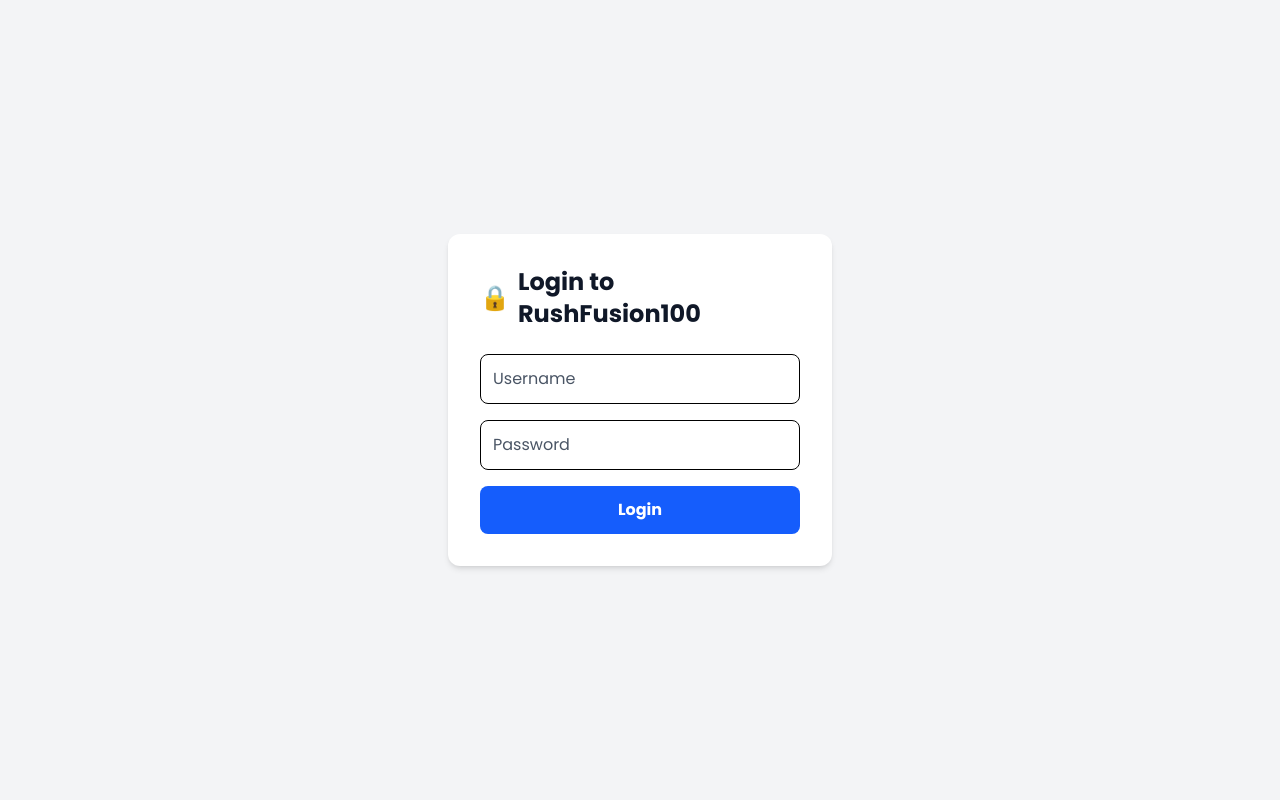
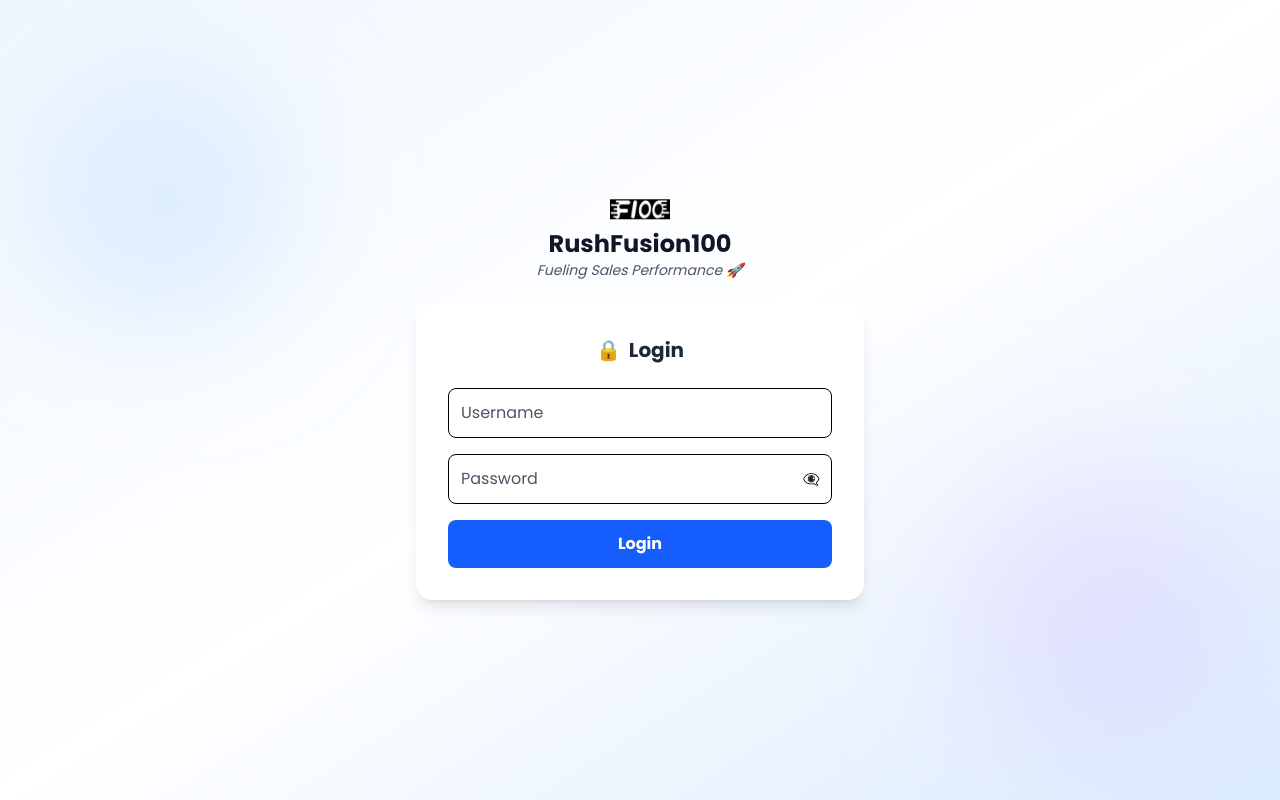
Before and after one commit to rendabelradian/rushfusion-sales-dashboard, a Next.js app: page /login in a window 1280 px wide. Built offline with nearby package versions, Linux system fonts and the light colour scheme.

Commit message:
Added better login UI

```diff
--- a/src/pages/login.js
+++ b/src/pages/login.js
@@ -1,11 +1,13 @@
 import { useState } from "react"
 import { useRouter } from "next/router"
+import Image from "next/image"
 
 export default function Login() {
   const router = useRouter()
   const [username, setUsername] = useState("")
   const [password, setPassword] = useState("")
   const [error, setError] = useState("")
+  const [showPassword, setShowPassword] = useState(false)
 
   const handleSubmit = async (e) => {
     e.preventDefault()
@@ -29,7 +31,7 @@ export default function Login() {
             username: user.username,
             name: user.name,
             avatar: user.avatar,
-            isAdmin: user.isAdmin || false, // default false if missing
+            isAdmin: user.isAdmin || false,
           })
         )
 
@@ -44,13 +46,40 @@ export default function Login() {
   }
 
   return (
-    <div className="flex items-center justify-center min-h-screen bg-gray-100">
-      <div className="bg-white p-8 rounded-xl shadow-md w-full max-w-sm">
+    <div className="relative flex items-center justify-center min-h-screen bg-gradient-to-br from-blue-50 via-white to-blue-100 overflow-hidden">
+      {/* Animated background blobs */}
+      <div className="absolute top-10 left-10 w-72 h-72 bg-blue-300 rounded-full mix-blend-multiply filter blur-3xl opacity-20 animate-blob"></div>
+      <div className="absolute bottom-10 right-10 w-72 h-72 bg-purple-300 rounded-full mix-blend-multiply filter blur-3xl opacity-20 animate-blob animation-delay-2000"></div>
+
+      {/* Watermark Logo */}
+      <div className="absolute inset-0 flex items-center justify-center opacity-5 pointer-events-none">
+        <Image src="/icons/f100.avif" alt="Logo Watermark" width={400} height={400} />
+      </div>
+
+      {/* Content */}
+      <div className="relative z-10 w-full max-w-md">
+        {/* Logo + tagline */}
+        <div className="text-center mb-6">
+          <Image
+            src="/icons/f100.avif"
+            alt="RushFusion100 Logo"
+            width={60}
+            height={60}
+            className="mx-auto animate-bounce"
+          />
+          <h1 className="text-2xl font-bold text-gray-900 mt-2">RushFusion100</h1>
+          <p className="text-gray-600 text-sm italic">
+            Fueling Sales Performance 🚀
+          </p>
+        </div>
+
+        {/* Login Card */}
+        <div className="bg-white p-8 rounded-2xl shadow-lg transform transition hover:scale-[1.01] hover:shadow-2xl">
           {/* Title */}
-        <h1 className="text-2xl font-bold text-gray-900 flex items-center justify-center gap-2 mb-6">
+          <h2 className="text-xl font-semibold text-gray-800 flex items-center justify-center gap-2 mb-6">
             <span role="img" aria-label="lock">🔒</span>
-          Login to RushFusion100
-        </h1>
+            Login
+          </h2>
 
           {/* Error Message */}
           {error && (
@@ -59,30 +88,64 @@ export default function Login() {
 
           {/* Login Form */}
           <form onSubmit={handleSubmit} className="space-y-4">
+            {/* Username */}
             <input
               type="text"
               placeholder="Username"
               value={username}
               onChange={(e) => setUsername(e.target.value)}
-            className="w-full p-3 border rounded-lg focus:outline-none focus:ring-2 focus:ring-blue-500
-                       text-black placeholder-gray-600"
+              className="w-full p-3 border rounded-lg focus:outline-none focus:ring-2 focus:ring-blue-500 text-black placeholder-gray-600 transition transform focus:scale-[1.02]"
             />
+
+            {/* Password with toggle */}
+            <div className="relative">
               <input
-            type="password"
+                type={showPassword ? "text" : "password"}
                 placeholder="Password"
                 value={password}
                 onChange={(e) => setPassword(e.target.value)}
-            className="w-full p-3 border rounded-lg focus:outline-none focus:ring-2 focus:ring-blue-500
-                       text-black placeholder-gray-600"
+                className="w-full p-3 border rounded-lg focus:outline-none focus:ring-2 focus:ring-blue-500 text-black placeholder-gray-600 transition transform focus:scale-[1.02] pr-10"
               />
               <button
+                type="button"
+                onClick={() => setShowPassword(!showPassword)}
+                className="absolute inset-y-0 right-3 flex items-center text-gray-500 hover:text-gray-700 text-sm"
+              >
+                {showPassword ? "🙈" : "👁️‍🗨️"}
+              </button>
+            </div>
+
+            {/* Submit Button */}
+            <button
               type="submit"
-            className="w-full bg-blue-600 text-white py-3 rounded-lg font-semibold hover:bg-blue-700 transition"
+              className="w-full bg-blue-600 text-white py-3 rounded-lg font-semibold hover:bg-blue-700 transition transform hover:scale-[1.02] active:scale-[0.98]"
             >
               Login
             </button>
           </form>
         </div>
       </div>
+
+      {/* Blob animation keyframes */}
+      <style jsx>{`
+        .animate-blob {
+          animation: blob 8s infinite;
+        }
+        .animation-delay-2000 {
+          animation-delay: 2s;
+        }
+        @keyframes blob {
+          0%, 100% {
+            transform: translate(0px, 0px) scale(1);
+          }
+          33% {
+            transform: translate(30px, -50px) scale(1.1);
+          }
+          66% {
+            transform: translate(-20px, 20px) scale(0.9);
+          }
+        }
+      `}</style>
+    </div>
   )
 }
```
Lines whose indentation alone changed are shown as unchanged.
